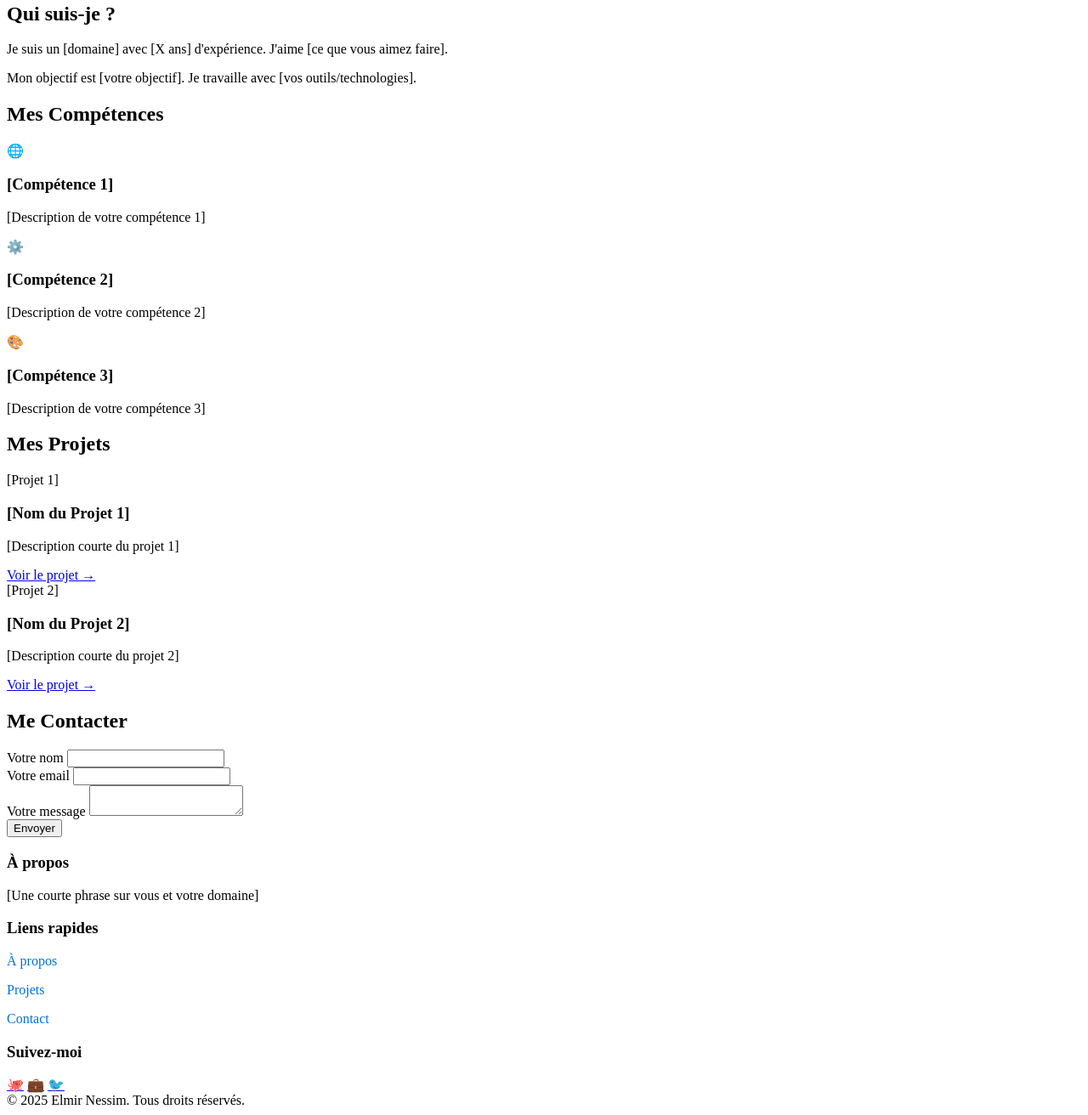
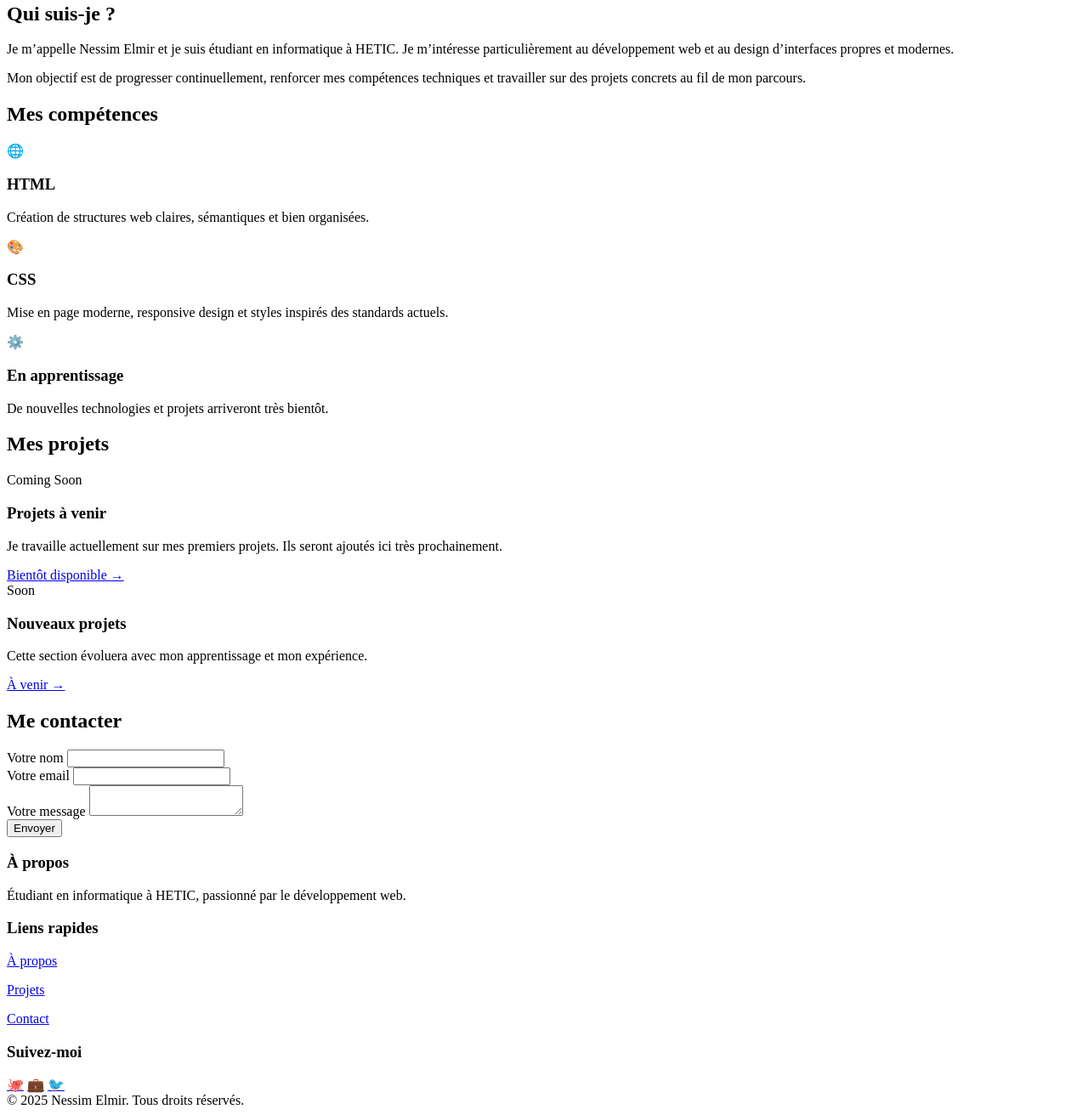
Before and after one commit to Nessim482/devoir, a plain HTML site: page index.html in a window 1280 px wide. Shown: the part 721-2033 px from the top of the page at 85% size. Drawn offline with Linux system fonts and the light colour scheme.

Commit message:
modif html

```diff
--- a/index.html
+++ b/index.html
@@ -3,8 +3,8 @@
 <head>
     <meta charset="UTF-8">
     <meta name="viewport" content="width=device-width, initial-scale=1.0">
-    <title>Mon Portfolio</title>
-    <!-- ===== Ajoute le lien vers le fichier style.css ===== -->
+    <title>Portfolio | Nessim Elmir</title>
+    <!-- <link rel="stylesheet" href="style.css"> -->
 </head>
 
 <body>
@@ -14,7 +14,7 @@
         <div class="container">
             <nav>
                 <div class="logo">
-                    Elmir Nessim
+                    Nessim Elmir
                 </div>
                 <ul class="nav-links">
                     <li><a href="#about">À propos</a></li>
@@ -29,8 +29,11 @@
     <!-- ===== HERO SECTION ===== -->
     <section class="hero">
         <div class="container">
-            <h1>[Votre Titre Inspirant]</h1>
-            <p>Je suis [votre domaine] passionné par [votre passion]</p>
+            <h1>Étudiant en informatique</h1>
+            <p>
+                Étudiant à HETIC, passionné par le développement web et la création
+                d’interfaces modernes et efficaces.
+            </p>
             <a href="#projects" class="cta-button">Découvrir mes projets</a>
         </div>
     </section>
@@ -48,12 +51,13 @@
                 <div class="about-text">
                     <h2>Qui suis-je ?</h2>
                     <p>
-                        Je suis un [domaine] avec [X ans] d'expérience.
-                        J'aime [ce que vous aimez faire].
+                        Je m’appelle Nessim Elmir et je suis étudiant en informatique à HETIC.
+                        Je m’intéresse particulièrement au développement web et au design
+                        d’interfaces propres et modernes.
                     </p>
                     <p>
-                        Mon objectif est [votre objectif].
-                        Je travaille avec [vos outils/technologies].
+                        Mon objectif est de progresser continuellement, renforcer mes compétences
+                        techniques et travailler sur des projets concrets au fil de mon parcours.
                     </p>
                 </div>
             </div>
@@ -63,25 +67,31 @@
     <!-- ===== SKILLS SECTION ===== -->
     <section class="skills" id="skills">
         <div class="container">
-            <h2 class="section-title">Mes Compétences</h2>
+            <h2 class="section-title">Mes compétences</h2>
 
             <div class="skills-grid">
                 <div class="skill-card">
                     <div class="skill-icon">🌐</div>
-                    <h3>[Compétence 1]</h3>
-                    <p>[Description de votre compétence 1]</p>
+                    <h3>HTML</h3>
+                    <p>
+                        Création de structures web claires, sémantiques et bien organisées.
+                    </p>
+                </div>
+
+                <div class="skill-card">
+                    <div class="skill-icon">🎨</div>
+                    <h3>CSS</h3>
+                    <p>
+                        Mise en page moderne, responsive design et styles inspirés des standards actuels.
+                    </p>
                 </div>
 
                 <div class="skill-card">
                     <div class="skill-icon">⚙️</div>
-                    <h3>[Compétence 2]</h3>
-                    <p>[Description de votre compétence 2]</p>
-                </div>
-
-                <div class="skill-card">
-                    <div class="skill-icon">🎨</div>
-                    <h3>[Compétence 3]</h3>
-                    <p>[Description de votre compétence 3]</p>
+                    <h3>En apprentissage</h3>
+                    <p>
+                        De nouvelles technologies et projets arriveront très bientôt.
+                    </p>
                 </div>
             </div>
         </div>
@@ -90,24 +100,29 @@
     <!-- ===== PROJECTS SECTION ===== -->
     <section class="projects" id="projects">
         <div class="container">
-            <h2 class="section-title">Mes Projets</h2>
+            <h2 class="section-title">Mes projets</h2>
 
             <div class="projects-grid">
                 <div class="project-card">
-                    <div class="project-image">[Projet 1]</div>
+                    <div class="project-image">Coming Soon</div>
                     <div class="project-content">
-                        <h3>[Nom du Projet 1]</h3>
-                        <p>[Description courte du projet 1]</p>
-                        <a href="#" class="project-link">Voir le projet →</a>
+                        <h3>Projets à venir</h3>
+                        <p>
+                            Je travaille actuellement sur mes premiers projets.
+                            Ils seront ajoutés ici très prochainement.
+                        </p>
+                        <a href="#" class="project-link">Bientôt disponible →</a>
                     </div>
                 </div>
 
                 <div class="project-card">
-                    <div class="project-image">[Projet 2]</div>
+                    <div class="project-image">Soon</div>
                     <div class="project-content">
-                        <h3>[Nom du Projet 2]</h3>
-                        <p>[Description courte du projet 2]</p>
-                        <a href="#" class="project-link">Voir le projet →</a>
+                        <h3>Nouveaux projets</h3>
+                        <p>
+                            Cette section évoluera avec mon apprentissage et mon expérience.
+                        </p>
+                        <a href="#" class="project-link">À venir →</a>
                     </div>
                 </div>
             </div>
@@ -117,7 +132,7 @@
     <!-- ===== CONTACT SECTION ===== -->
     <section class="contact" id="contact">
         <div class="container">
-            <h2>Me Contacter</h2>
+            <h2>Me contacter</h2>
 
             <form class="contact-form">
                 <div class="form-group">
@@ -146,14 +161,16 @@
             <div class="footer-content">
                 <div class="footer-section">
                     <h3>À propos</h3>
-                    <p>[Une courte phrase sur vous et votre domaine]</p>
+                    <p>
+                        Étudiant en informatique à HETIC, passionné par le développement web.
+                    </p>
                 </div>
 
                 <div class="footer-section">
                     <h3>Liens rapides</h3>
-                    <p><a href="#about" style="color: #0071e3; text-decoration: none;">À propos</a></p>
-                    <p><a href="#projects" style="color: #0071e3; text-decoration: none;">Projets</a></p>
-                    <p><a href="#contact" style="color: #0071e3; text-decoration: none;">Contact</a></p>
+                    <p><a href="#about">À propos</a></p>
+                    <p><a href="#projects">Projets</a></p>
+                    <p><a href="#contact">Contact</a></p>
                 </div>
 
                 <div class="footer-section">
@@ -167,7 +184,7 @@
             </div>
 
             <div class="footer-bottom">
-                © 2025 Elmir Nessim. Tous droits réservés.
+                © 2025 Nessim Elmir. Tous droits réservés.
             </div>
         </div>
     </footer>
```
